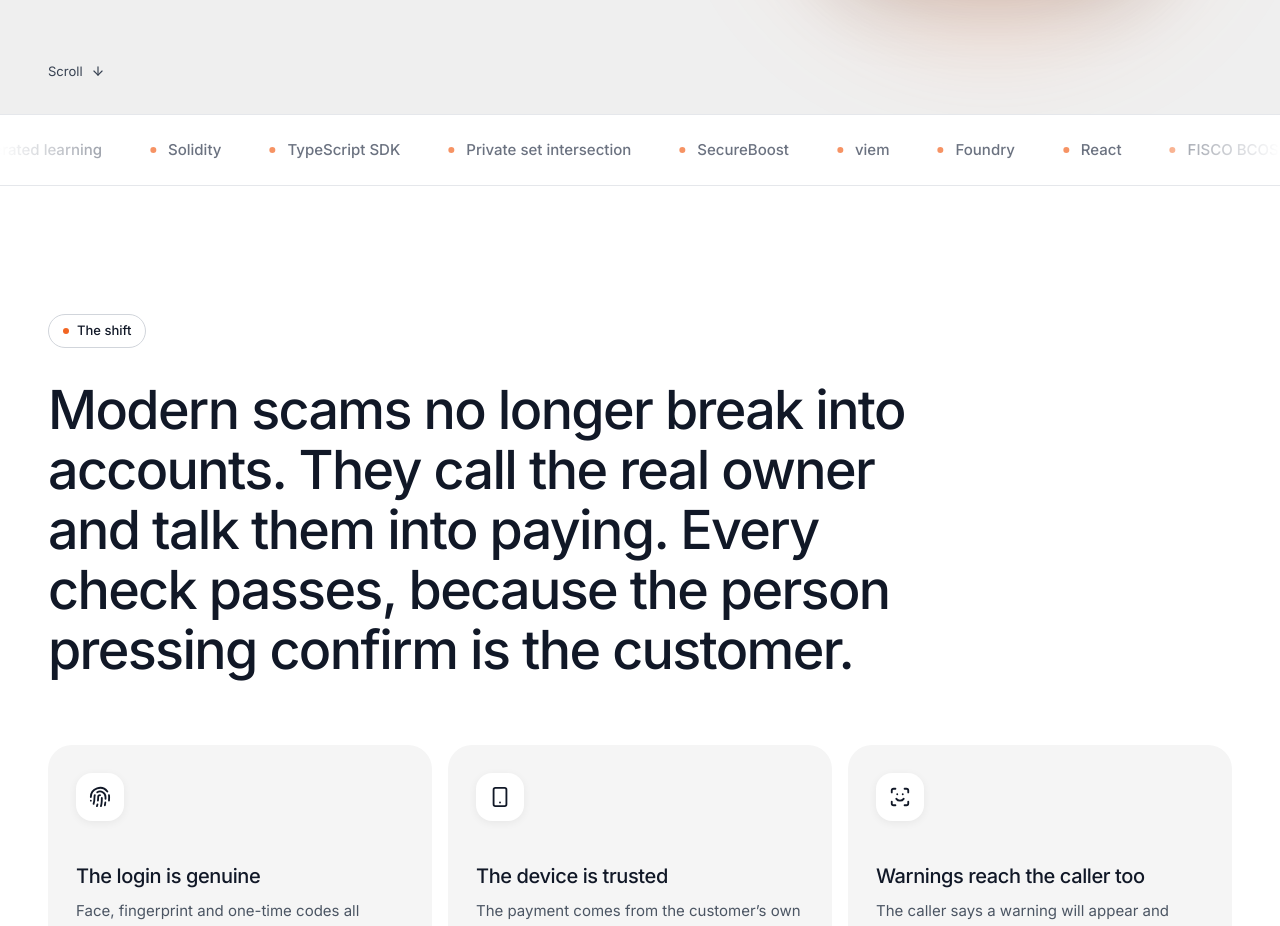
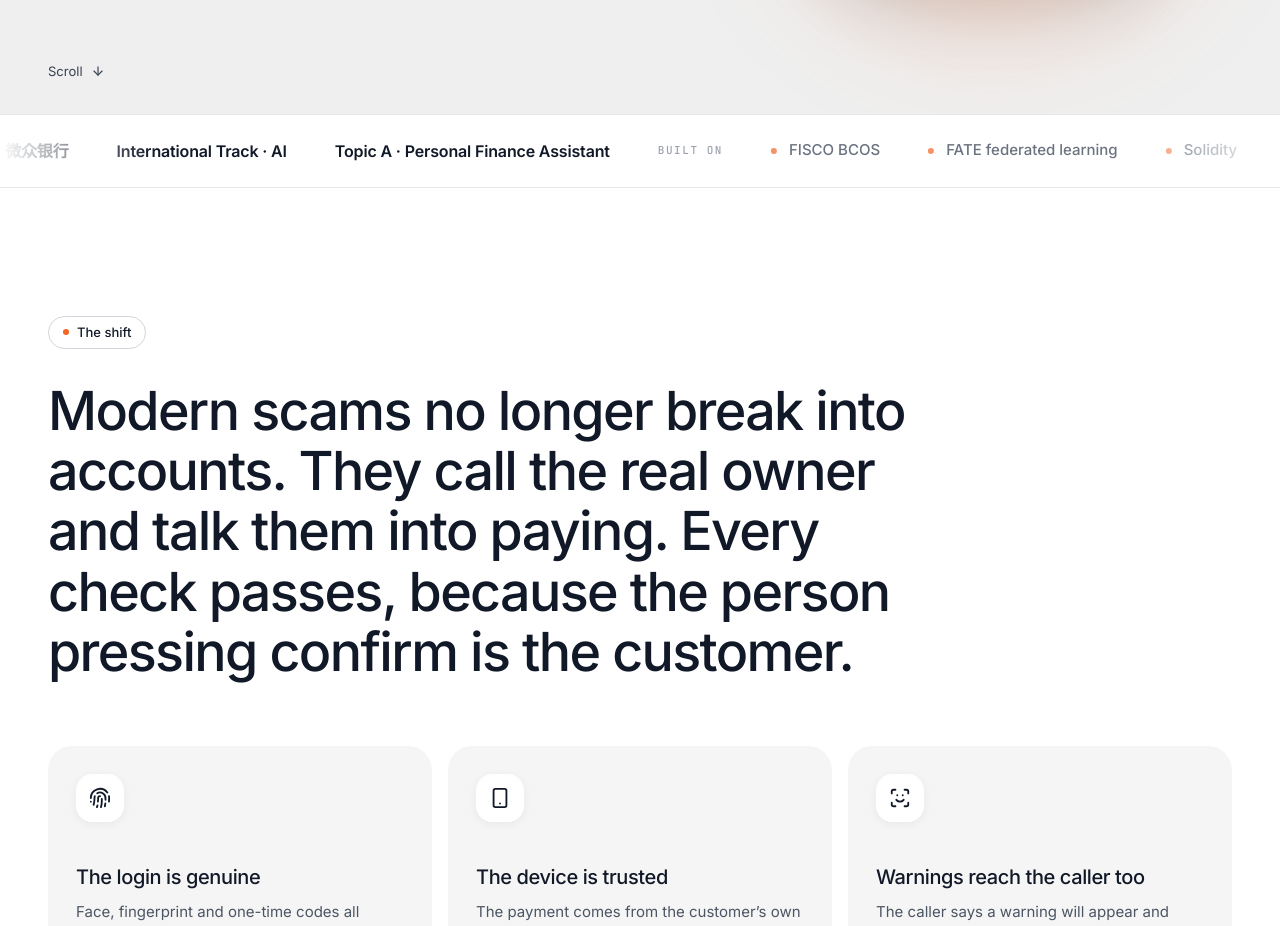
Before and after one commit to youvandra/kinsign, a React (Vite) app in the folder apps/web/: page / in a window 1280 px wide. Shown: the part 860-1786 px from the top of the page. Built offline with nearby package versions, Linux system fonts and the light colour scheme.

Commit message:
add built-for group to the landing strip

```diff
--- a/apps/web/src/features/landing/content.ts
+++ b/apps/web/src/features/landing/content.ts
@@ -14,6 +14,9 @@ import {
   Waypoints,
   type LucideIcon,
 } from 'lucide-react'
+
+/** Who the entry is made for, shown ahead of the stack in the strip under the hero. */
+export const BUILT_FOR = ['Shenzhen FinTechathon 2026', 'WeBank 微众银行', 'International Track · AI', 'Topic A · Personal Finance Assistant']
 
 export const TECH = [
   'FISCO BCOS',
--- a/apps/web/src/features/landing/sections/TechStrip.tsx
+++ b/apps/web/src/features/landing/sections/TechStrip.tsx
@@ -1,9 +1,13 @@
-import { TECH } from '../content'
+import { BUILT_FOR, TECH } from '../content'
 
-/** A slow marquee of what Kinsign is built on. The list is doubled so the loop is seamless. */
+function Label({ text }: { text: string }) {
+  return <li className="whitespace-nowrap font-mono text-[11px] font-medium uppercase tracking-[0.14em] text-gray-400">{text}</li>
+}
+
+/** A slow marquee: who Kinsign is built for, then what it is built on. The list is doubled so the loop is seamless. */
 export default function TechStrip() {
   return (
-    <section className="border-y border-gray-200 bg-white py-6" aria-label="Built on">
+    <section className="border-y border-gray-200 bg-white py-6" aria-label="Built for and built on">
       <div className="group relative flex overflow-hidden [mask-image:linear-gradient(90deg,transparent,black_12%,black_88%,transparent)]">
         {[0, 1].map((copy) => (
           <ul
@@ -11,6 +15,13 @@ export default function TechStrip() {
             aria-hidden={copy === 1}
             className="flex shrink-0 animate-marquee items-center gap-12 pr-12 group-hover:[animation-play-state:paused] motion-reduce:animate-none"
           >
+            <Label text="Built for" />
+            {BUILT_FOR.map((name) => (
+              <li key={name} className="whitespace-nowrap text-[16px] font-semibold tracking-[-0.01em] text-ink">
+                {name}
+              </li>
+            ))}
+            <Label text="Built on" />
             {TECH.map((name) => (
               <li key={name} className="flex items-center gap-3 whitespace-nowrap text-[15px] font-medium text-gray-500">
                 <span className="h-1.5 w-1.5 rounded-full bg-accent/70" />
```
